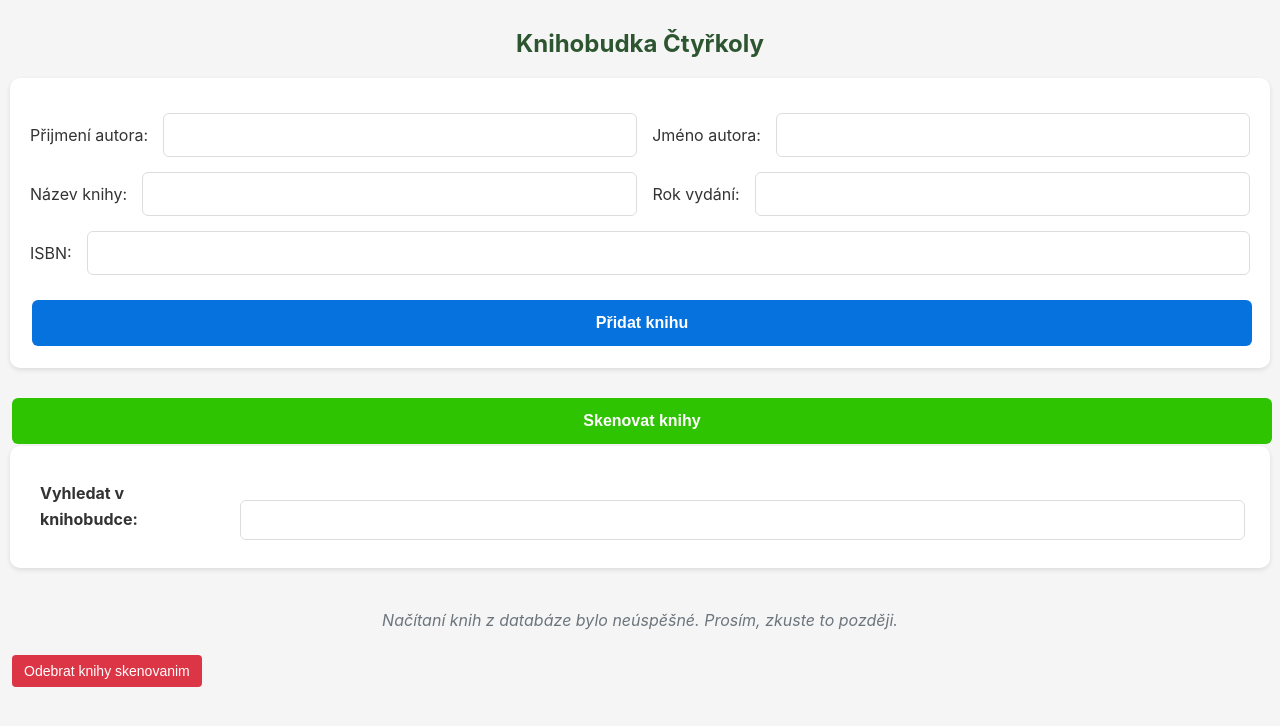
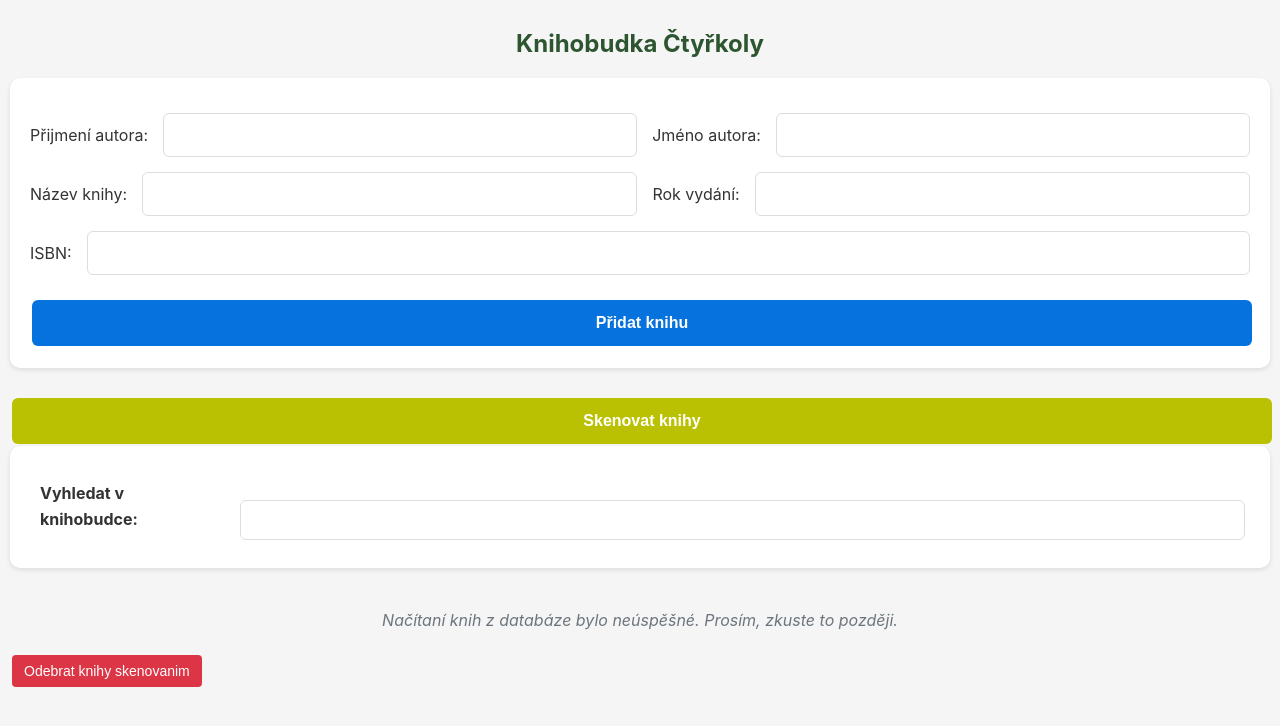
Before and after one commit to Feww467/Knihobudka-Online, a website: page public/index.html in a window 1280 px wide. Drawn offline with Linux system fonts and the light colour scheme; no server answers.

Commit message:
Update styles.css

```diff
--- a/public/styles.css
+++ b/public/styles.css
@@ -87,7 +87,7 @@ h1 {
     transform: scale(0.98);
 }
 #scanning #scanBooksButton {
-    background-color: #2fc402;
+    background-color: #bac102;
 }
 #scanning #html5-qrcode-button-camera-permission {
     background-color: goldenrod;
```
